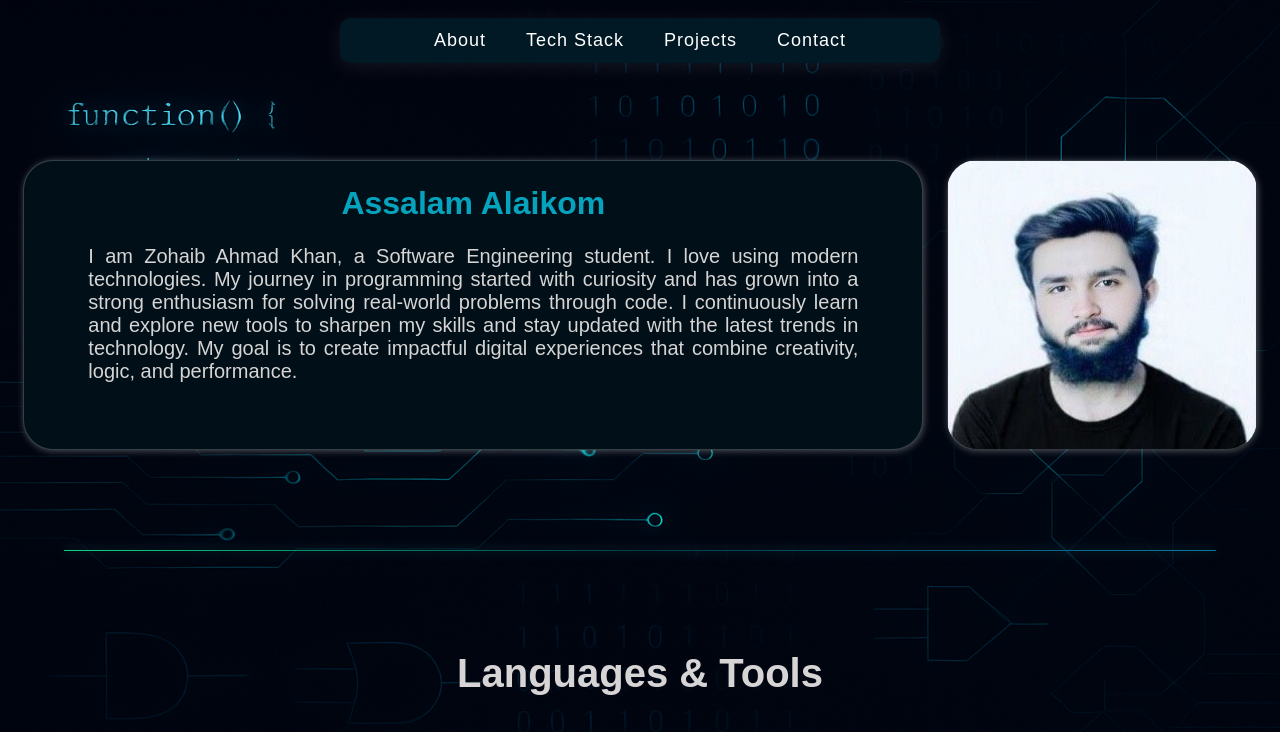
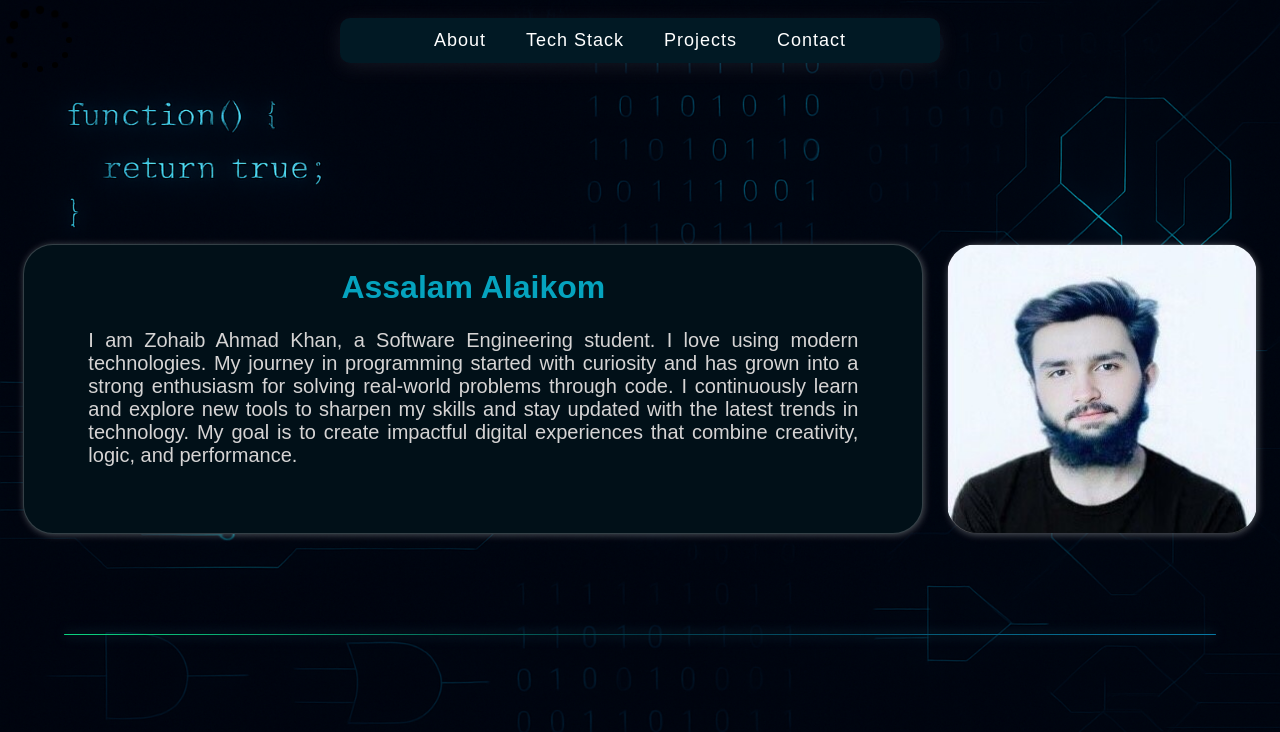
Before and after one commit to engineerzohaibahmadkhan/zohaib-portfolio, a plain HTML site: page index.html in a window 1280 px wide. Shown: the top 732 px of the page. Drawn offline with nearby package versions, Linux system fonts and the light colour scheme; a web font is replaced by a local one.

Commit message:
preloader added

```diff
--- a/index.html
+++ b/index.html
@@ -15,6 +15,7 @@
         <title>Zohaib</title>
     </head>
     <body>
+        <div class="lds-default"><div></div><div></div><div></div><div></div><div></div><div></div><div></div><div></div><div></div><div></div><div></div><div></div></div>
         <header>
             <nav class="navbar">
                 <ul class="nav-items">
@@ -149,5 +150,6 @@
             </ul>
             </div>
         </footer>
+        <script src="script.js"></script>
     </body>
 </html>
--- /dev/null
+++ b/script.js
@@ -0,0 +1,4 @@
+window.addEventListener("load", function() {
+  const loader = document.getElementById("preloader");
+  loader.classList.add("hidden");
+});
--- a/style.css
+++ b/style.css
@@ -11,6 +11,94 @@ body{                   /*this is for body*/
     background-repeat: no-repeat;
     background-size: 100% 100%;
 }
+
+.lds-default,
+.lds-default div {
+  box-sizing: border-box;
+}
+.lds-default {
+  display: inline-block;
+  position: relative;
+  width: 80px;
+  height: 80px;
+}
+.lds-default div {
+  position: absolute;
+  width: 6.4px;
+  height: 6.4px;
+  background: currentColor;
+  border-radius: 50%;
+  animation: lds-default 1.2s linear infinite;
+}
+.lds-default div:nth-child(1) {
+  animation-delay: 0s;
+  top: 36.8px;
+  left: 66.24px;
+}
+.lds-default div:nth-child(2) {
+  animation-delay: -0.1s;
+  top: 22.08px;
+  left: 62.29579px;
+}
+.lds-default div:nth-child(3) {
+  animation-delay: -0.2s;
+  top: 11.30421px;
+  left: 51.52px;
+}
+.lds-default div:nth-child(4) {
+  animation-delay: -0.3s;
+  top: 7.36px;
+  left: 36.8px;
+}
+.lds-default div:nth-child(5) {
+  animation-delay: -0.4s;
+  top: 11.30421px;
+  left: 22.08px;
+}
+.lds-default div:nth-child(6) {
+  animation-delay: -0.5s;
+  top: 22.08px;
+  left: 11.30421px;
+}
+.lds-default div:nth-child(7) {
+  animation-delay: -0.6s;
+  top: 36.8px;
+  left: 7.36px;
+}
+.lds-default div:nth-child(8) {
+  animation-delay: -0.7s;
+  top: 51.52px;
+  left: 11.30421px;
+}
+.lds-default div:nth-child(9) {
+  animation-delay: -0.8s;
+  top: 62.29579px;
+  left: 22.08px;
+}
+.lds-default div:nth-child(10) {
+  animation-delay: -0.9s;
+  top: 66.24px;
+  left: 36.8px;
+}
+.lds-default div:nth-child(11) {
+  animation-delay: -1s;
+  top: 62.29579px;
+  left: 51.52px;
+}
+.lds-default div:nth-child(12) {
+  animation-delay: -1.1s;
+  top: 51.52px;
+  left: 62.29579px;
+}
+@keyframes lds-default {
+  0%, 20%, 80%, 100% {
+    transform: scale(1);
+  }
+  50% {
+    transform: scale(1.5);
+  }
+}
+
 header{                 /*this is for header*/
     display: flex;
     flex-direction: row;
```
